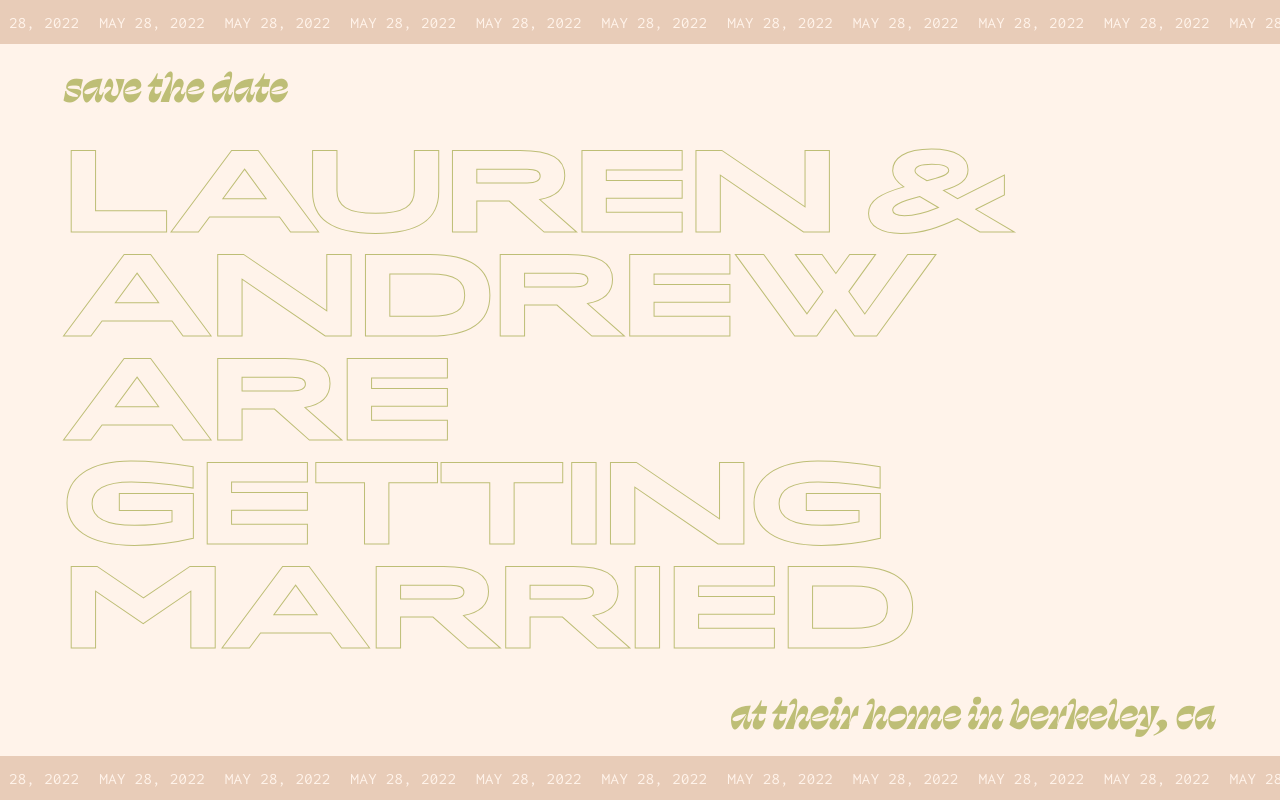
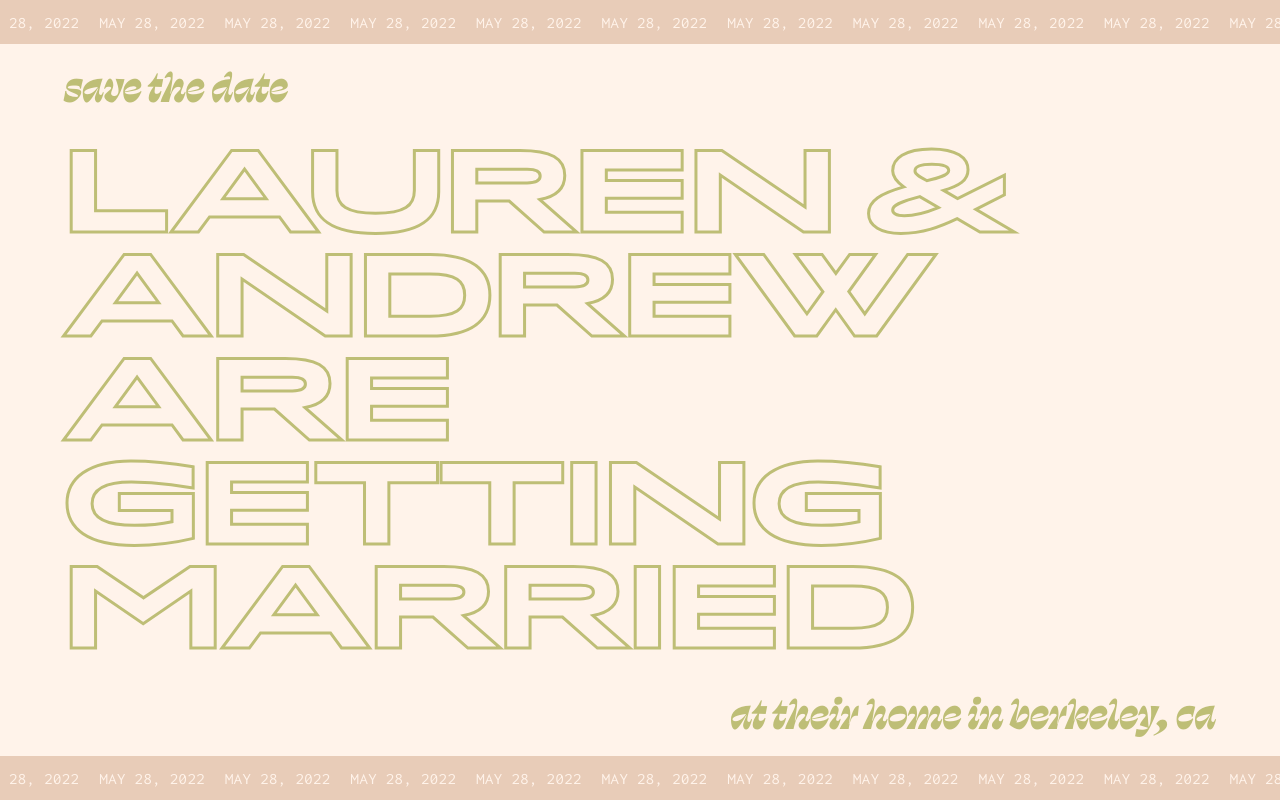
Before and after one commit to greymechanic/dash.wedding, a React (Create React App) app: page / in a window 1280 px wide. Built offline with nearby package versions, Linux system fonts and the light colour scheme.

Commit message:
increase h1 stroke weight

```diff
--- a/src/App.scss
+++ b/src/App.scss
@@ -68,7 +68,7 @@ h1 {
   line-height: 104px;
   letter-spacing: 2.5%;
   color: $cream-1;
-  -webkit-text-stroke-width: 1px;
+  -webkit-text-stroke-width: 3px;
   -webkit-text-stroke-color: $green-1;
   margin: 0;
 }
```
